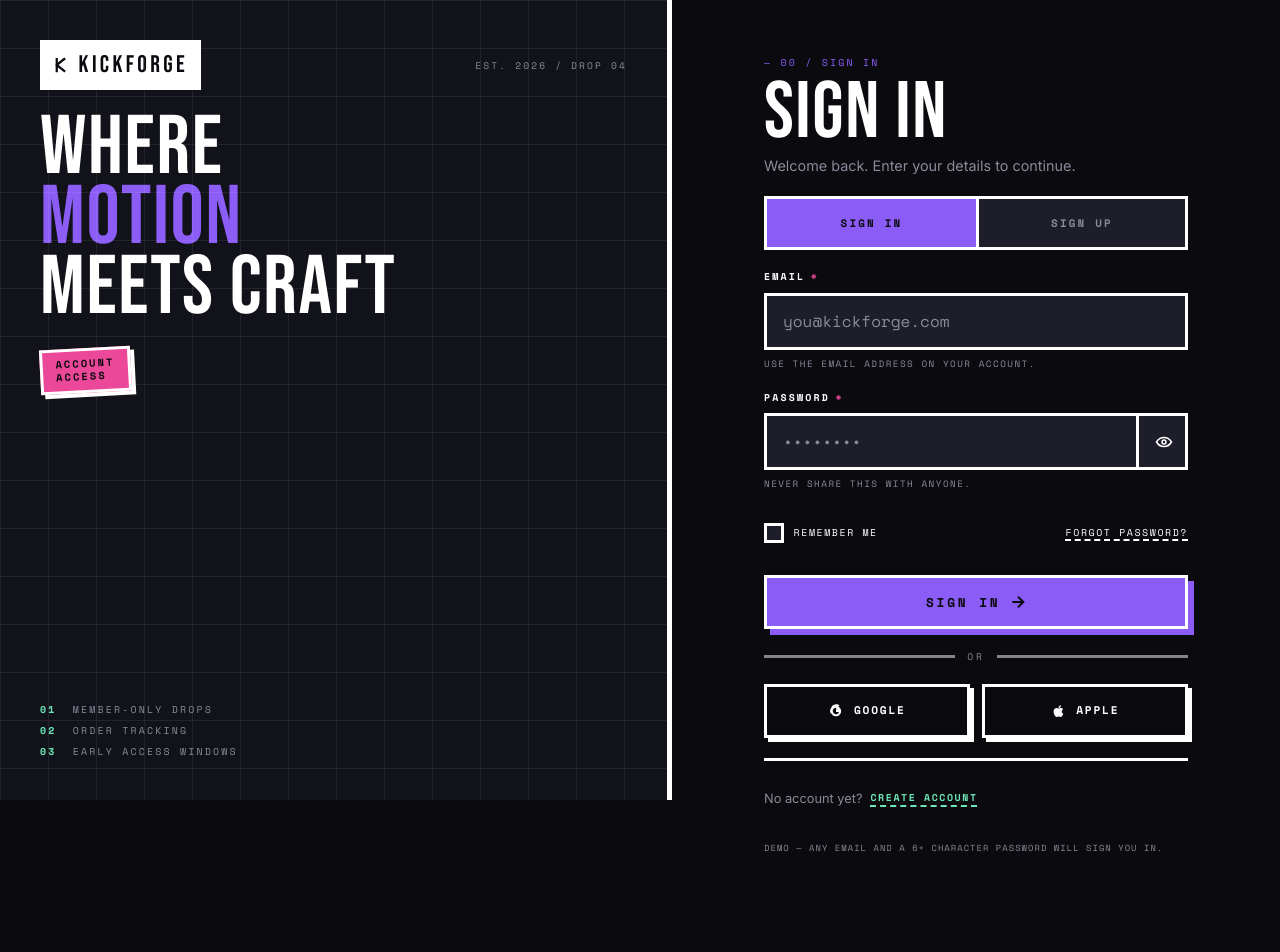
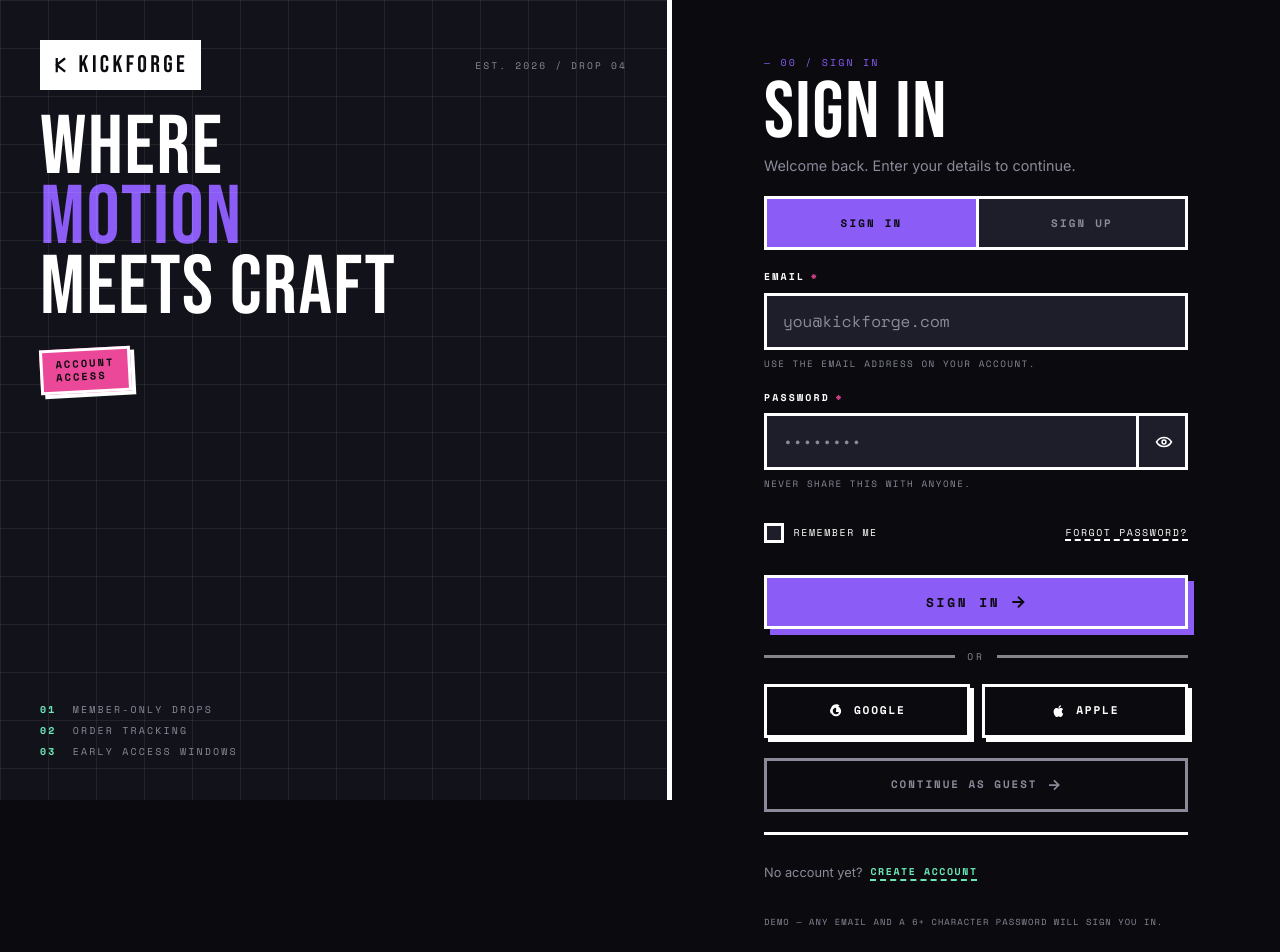
Before and after one commit to shaikhraheman295ltr-ui/kickforge, a Next.js app: page /login in a window 1280 px wide. Shown: the top 952 px of the page. Before the commit the page ends 910 px from the top, so only its background shows below. Built offline with nearby package versions, Linux system fonts and the light colour scheme.

Commit message:
feat(login): add continue-as-guest that mints a session cookie

```diff
--- a/app/login/BrutalistLogin.tsx
+++ b/app/login/BrutalistLogin.tsx
@@ -3,6 +3,7 @@
 import { useCallback, useEffect, useRef, useState } from "react";
 import { useRouter } from "next/navigation";
 import { useAuthStore } from "@/lib/store";
+import { writeAuthCookie } from "@/lib/authCookie";
 
 type Mode = "login" | "signup";
 type FieldErrors = {
@@ -202,6 +203,15 @@ export default function BrutalistLogin() {
   };
 
   /* ------------------------------------------------------------------- skip */
+
+  const onSkip = () => {
+    // The gate requires a cookie; mint a guest session so middleware lets us through.
+    writeAuthCookie({ name: "Guest", email: "guest@kickforge.local" });
+    if (typeof window !== "undefined") {
+      localStorage.setItem("kf-auth", JSON.stringify({ name: "Guest", email: "guest@kickforge.local" }));
+    }
+    router.push("/");
+  };
 
   const onForgot = () =>
     setAlert("Password reset is not connected in this demo.");
@@ -456,7 +466,13 @@ export default function BrutalistLogin() {
         </button>
       </div>
 
-      {/* Login is mandatory — there is no way around this page. */}
+      {/* Skip — leave without signing in */}
+      <button className="btn btn--skip" type="button" onClick={onSkip} id="skip-btn">
+        Continue as guest
+        <svg viewBox="0 0 24 24" width="14" height="14" fill="none" stroke="currentColor" strokeWidth="3" aria-hidden="true">
+          <path d="M5 12h14M13 5l7 7-7 7" strokeLinecap="square" />
+        </svg>
+      </button>
 
       <p className="footer-note">
         {isSignup ? "Already have an account?" : "No account yet?"}
--- a/app/login/brutalist.css
+++ b/app/login/brutalist.css
@@ -408,6 +408,25 @@
 .kf-brutalist .btn--ghost:hover { background: var(--ink); color: var(--background); transform: translate(-2px, -2px); box-shadow: 6px 6px 0 0 var(--accent); }
 .kf-brutalist .btn--ghost:active { transform: translate(3px, 3px); box-shadow: 1px 1px 0 0 var(--ink); }
 
+/* Skip / continue as guest — deliberately the quietest control on the page */
+.kf-brutalist .btn--skip {
+  width: 100%;
+  background: transparent;
+  color: var(--muted);
+  border-color: var(--muted);
+  box-shadow: none;
+  font-size: 0.68rem;
+  letter-spacing: 0.18em;
+}
+.kf-brutalist .btn--skip:hover {
+  background: var(--muted);
+  border-color: var(--ink);
+  color: var(--background);
+  transform: translate(-2px, -2px);
+  box-shadow: var(--shadow-sm);
+}
+.kf-brutalist .btn--skip:active { transform: translate(3px, 3px); box-shadow: 1px 1px 0 0 var(--ink); }
+
 .kf-brutalist .divider {
   display: flex;
   align-items: center;
@@ -576,6 +595,8 @@
   }
   .kf-brutalist .btn--primary:hover,
   .kf-brutalist .btn--ghost:hover,
+  .kf-brutalist .btn--skip:hover,
   .kf-brutalist .btn--primary:active,
-  .kf-brutalist .btn--ghost:active { transform: none; }
+  .kf-brutalist .btn--ghost:active,
+  .kf-brutalist .btn--skip:active { transform: none; }
 }
```
